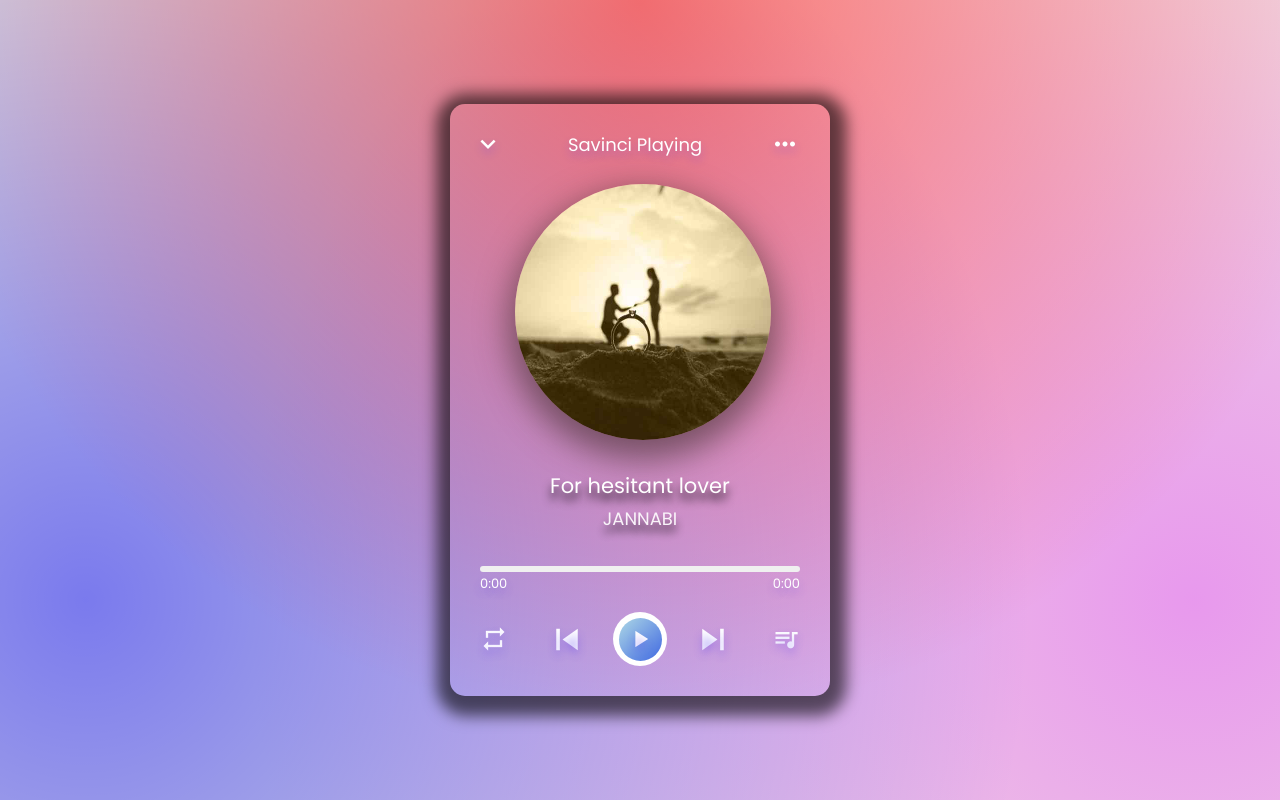
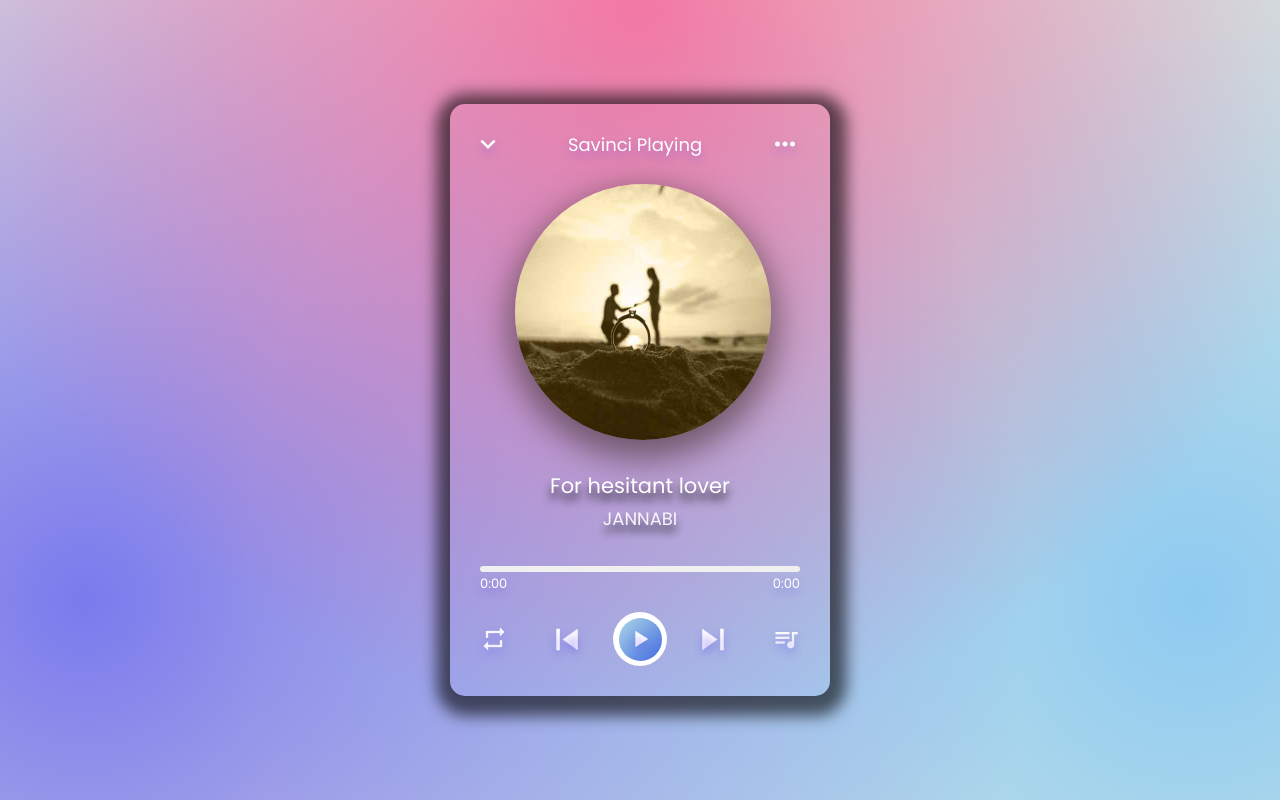
Before and after one commit to savinci21/musicplayer, a plain HTML site: page index.html in a window 1280 px wide. Drawn offline with Linux system fonts and the light colour scheme.

Commit message:
color 수정

```diff
--- a/style.css
+++ b/style.css
@@ -44,18 +44,17 @@ body {
 
   background:
   radial-gradient(circle at 50% 0,
-    rgba(255,0,0,.5),
+    rgba(255, 76, 137,.7),
     rgba(255,0,0,0) 70.71%),
   radial-gradient(circle at 6.7% 75%,
     rgba(0,0,255,.5),
     rgba(0,0,255,0) 70.71%),
   radial-gradient(circle at 93.3% 75%,
-    rgba(222, 85, 250, 0.575),
+    rgba(73, 174, 255, 0.6),
     rgba(0,255,0,0) 70.71%) beige;
-border-radius: 50%;
-  /* background-size: 90% 90%; */
-  /* -webkit-backdrop-filter: blur(2px);
-  backdrop-filter: blur(2px); */
+border-radius: 70%;
+
+/* background: linear-gradient(90deg, #49aeff, #ff4c89); */
 }
 
 .wrapper {
```
